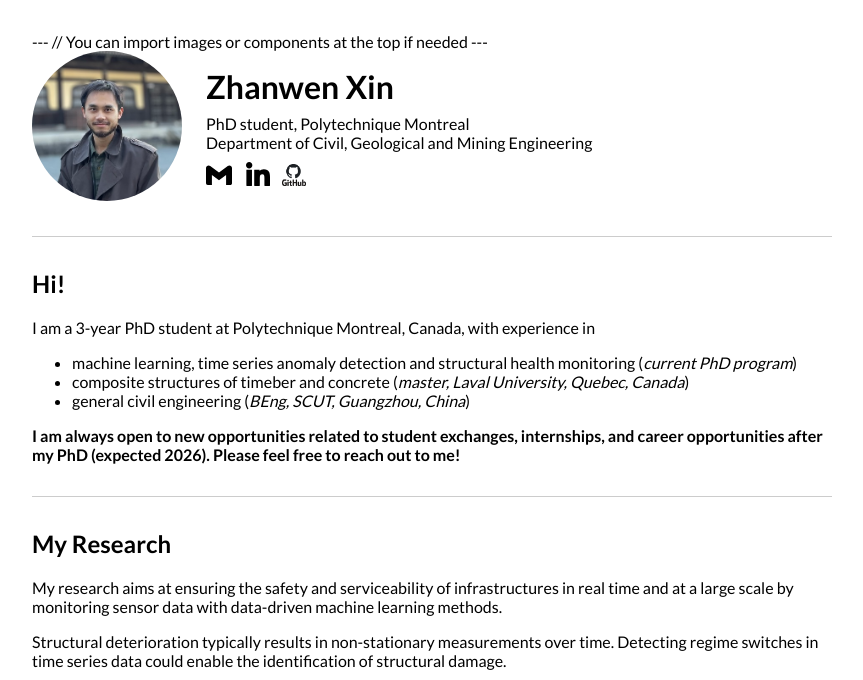
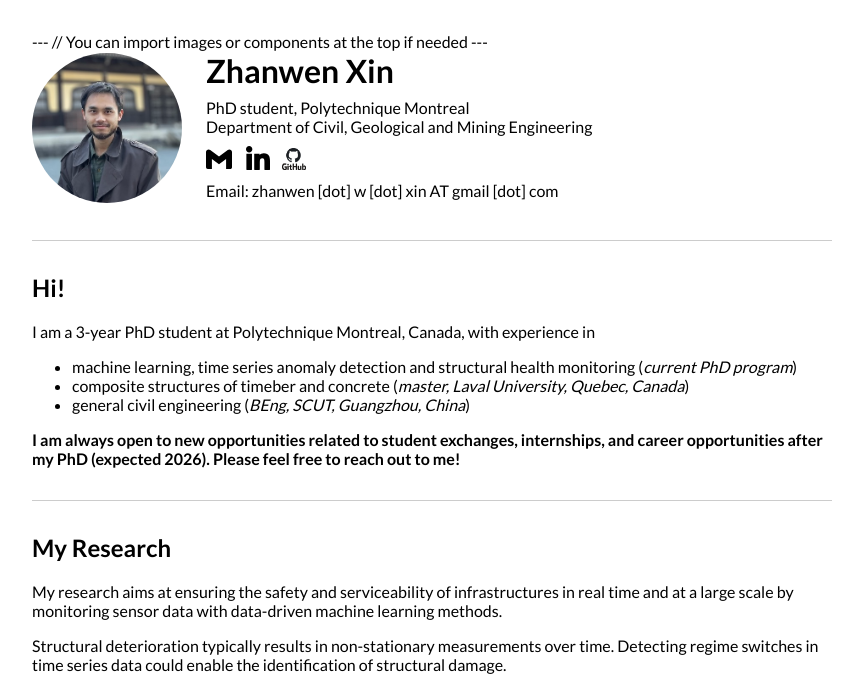
Before and after one commit to zhanwen-xin/zhanwen-xin.github.io, an Astro site: page / in a window 1280 px wide. Shown: the top 680 px of the page, without its empty margins (208-1071 px from the left). Built offline with nearby package versions, Linux system fonts and the light colour scheme; Astro itself is replaced by a stand-in of ours.

Commit message:
Add email

```diff
--- a/src/pages/index.astro
+++ b/src/pages/index.astro
@@ -81,6 +81,9 @@
 			  <a href="https://github.com/zhanwen-xin" target="_blank" style="text-decoration: none;">
 				<img src="/GitHub.png" alt="GitHub" style="width: 24px;" />
 			  </a>
+			</p>
+			<p style="margin: 0.5rem 0;">
+				Email: zhanwen [dot] w [dot] xin AT gmail [dot] com
 			</p>
 		</div>
 	  </div>
```
